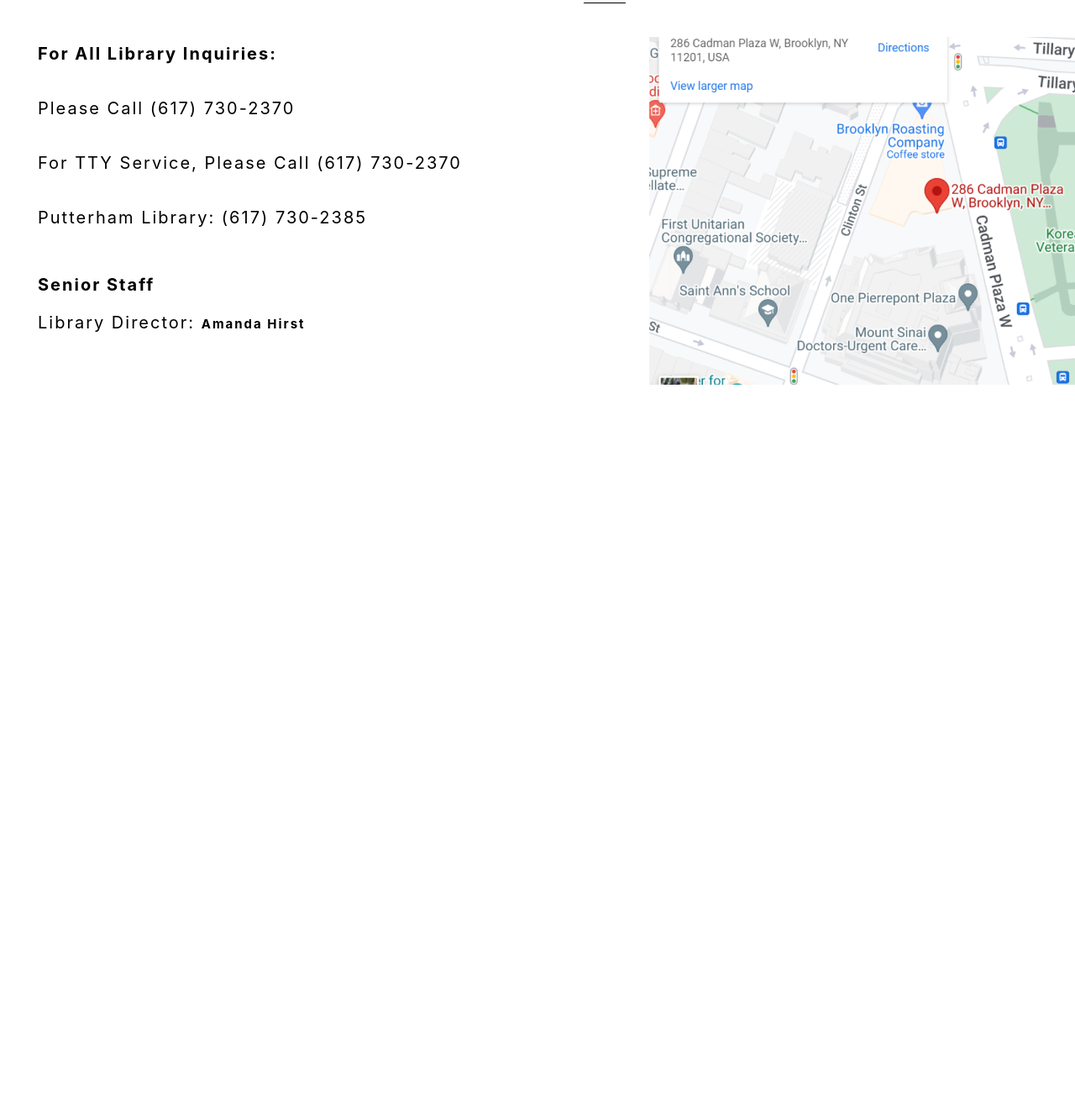
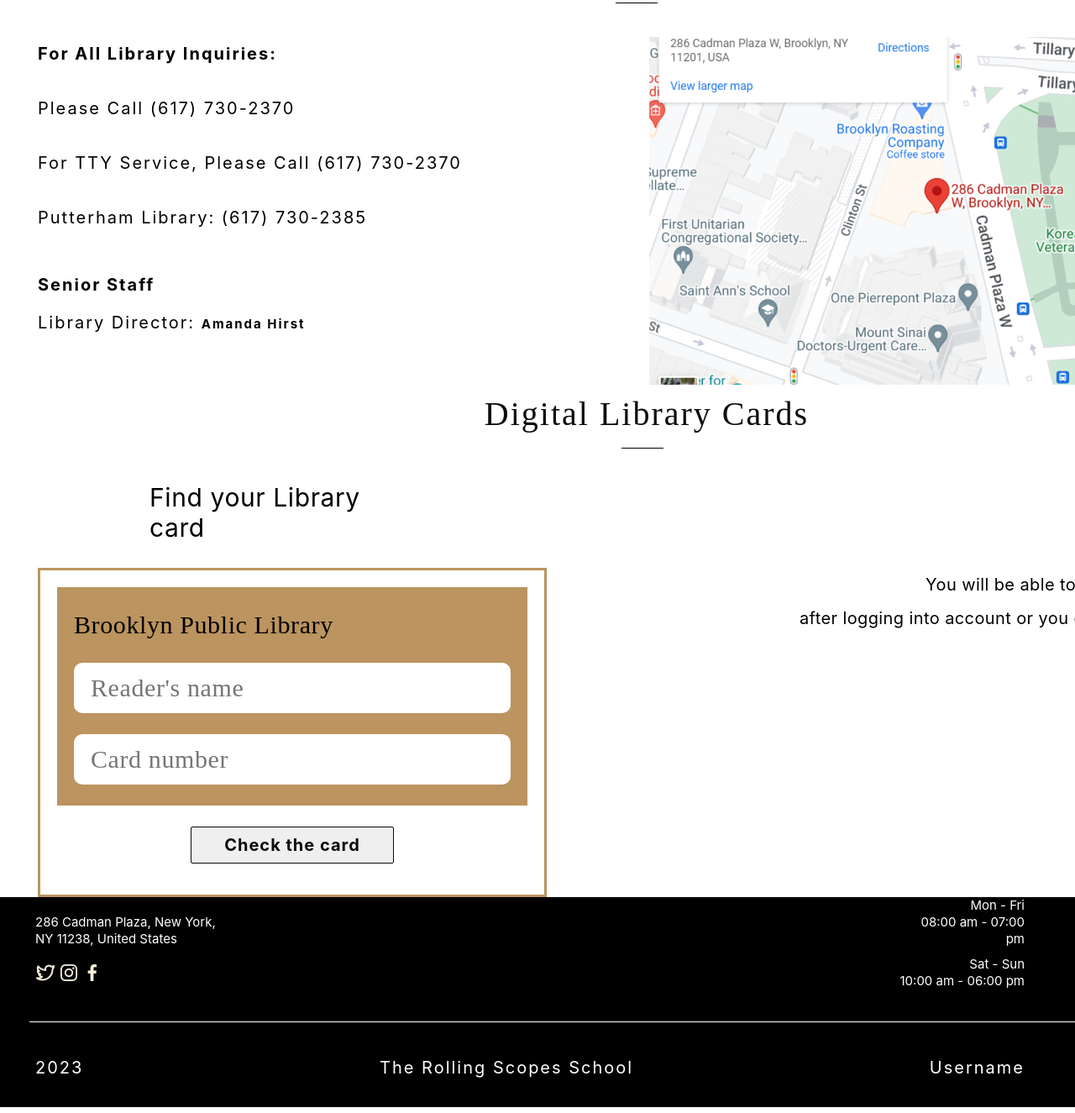
Before and after one commit to Alexeyqwe/proj, a plain HTML site: page library/index.html in a window 1280 px wide. Shown: the part 3804-5129 px from the top of the page at 84% size. Before the commit the page ends 4266 px from the top, so only its background shows below. Drawn offline with Linux system fonts and the light colour scheme.

Commit message:
ending project stage1

```diff
--- a/library/index.html
+++ b/library/index.html
@@ -206,7 +206,7 @@
                   <div class="menu">
                     <pre>Pineapple Cake</pre>
                     <div class="def"></div>
-                    <p>1$</p>
+                    <p>14$</p>
                   </div>
                 </div>
               </div>
@@ -236,6 +236,59 @@
             </div>
           </div>
         </section>
+        <section class="library" id="Library">
+          <div class="container">
+            <div class="library">
+              <div class="librarytext">
+                <h2>Digital Library Cards</h2>
+                <div class="tire"></div>
+              </div>
+              <div class="readtwo">
+                <p class="pf">Find your Library card</p>
+              <p class="readera">Get a reader card</p>
+              </div>
+              <div class="formflex">
+                <div class="form">
+                <form>
+                  <label for="name">Brooklyn Public Library</label>
+                  <input class="lib" type="text" id="name" placeholder="Reader's name">
+                  <input class="lib" type="number" id="number" placeholder="Card number">
+                </form>
+                <button type="button">Check the card</button>
+              </div>
+              <div class="reader">
+                <p class="readerb">You will be able to see a reader card <br> after logging into account or you can register a new <br> account</p>
+                <div class="buttons">
+                  <button type="button">Sign Up</button>
+                  <button type="button">Log in</button>
+                </div>
+              </div>
+              </div>
+            </div>
+          </div>
+        </section>
     </main>
+    <footer class="footer">
+        <div class="footerflex">
+          <div class="foooter">
+            <div class="textaa">286 Cadman Plaza, New York, NY 11238, United States</div>
+            <div class="textb">
+              <img src="images/u_twitter-alt.png" alt="">
+              <img src="images/u_instagram.png" alt="">
+              <img src="images/u_facebook-f.png" alt="">
+            </div>
+          </div>
+          <div class="foootertwo">
+            <p class="fone">Mon - Fri <br> 08:00 am - 07:00 pm</p>
+            <p class="ftwo">Sat - Sun <br> 10:00 am - 06:00 pm</p>
+          </div>
+        </div>
+        <div class="foottire"></div>
+        <div class="rsc">
+        <p>2023</p>
+        <p>The Rolling Scopes School</p>
+        <p>Username</p>
+        </div>
+    </footer>
   </body>
 </html>
--- a/library/style.css
+++ b/library/style.css
@@ -5,7 +5,6 @@
     text-decoration: none;
 }
 body{
-    background-color
 }
 .header{
     background-color: #0C0C0E;
@@ -569,8 +568,8 @@ text-transform: capitalize;
 }
 
 .contact h2{
+    margin-left: 60px;
 color: #0C0C0E;
-text-align: center;
 font-family: Forum;
 font-size: 40px;
 font-style: normal;
@@ -581,6 +580,7 @@ text-transform: capitalize;
 }
 
 .tiree{
+    margin-left: 75px;
 background: black;
 margin-top: 20px;
 width: 50px;
@@ -659,3 +659,263 @@ letter-spacing: 2px;
 text-transform: capitalize;
 margin-left: 25px;
 }
+
+.librarytext{
+margin-top: 15px;
+display: flex;
+flex-direction: column;
+align-items: center;
+}
+
+.librarytext h2{
+padding-left: 100px;
+color: #0C0C0E;
+text-align: center;
+font-family: Forum;
+font-size: 40px;
+font-style: normal;
+font-weight: 400;
+line-height: 40px; /* 100% */
+letter-spacing: 2px;
+text-transform: capitalize;
+}
+
+.tire{
+margin-left: 90px;
+width: 50px;
+height: 1px;
+flex-shrink: 0;
+background-color: black;
+}
+
+.library{
+    height: 515px;
+}
+
+.pf{
+padding-top: 40px;
+padding-right: 48px;
+margin-left: 158px;
+padding-bottom: 30px;
+color: #000;
+font-family: Inter;
+font-size: 30px;
+font-style: normal;
+font-weight: 400;
+line-height: normal;
+letter-spacing: 0.6px;
+}
+
+.form{
+margin-left: 25px;
+width: 600px;
+height: 386px;
+border: 3px solid #BB945F;
+background: #FFF;
+}
+
+form{
+
+display: flex;
+flex-direction: column;
+width: 560px;
+height: 260px;
+background: #BB945F;
+margin: 20px;
+}
+
+.form label{
+padding: 20px;
+color: #000;
+font-family: Forum;
+font-size: 30px;
+font-style: normal;
+font-weight: 400;
+line-height: 50px; /* 166.667% */
+letter-spacing: 0.6px;
+}
+
+.form input{
+margin-left: 20px;
+margin-bottom: 25px;
+border-radius: 10px;
+width: 500px;
+height: 66px;
+}
+
+.lib{
+    padding-left: 20px;
+color: #8E8E8E;
+font-family: Forum;
+font-size: 30px;
+font-style: normal;
+font-weight: 400;
+line-height: 50px; /* 166.667% */
+letter-spacing: 0.6px;
+}
+
+.form button{
+margin-left: 179px;
+margin-top: 5px;
+height: 44px;
+width: 242px;
+border-radius: 2px;
+border: 1px solid #0C0C0E;
+color: #0C0C0E;
+text-align: center;
+font-family: Inter;
+font-size: 20px;
+font-style: normal;
+font-weight: 700;
+line-height: normal;
+letter-spacing: 1px;
+}
+
+.reader{
+    text-align: right;
+    height: 235px;
+}
+
+.readera{
+    text-align: right;
+margin-top: 40px;
+margin-left: 730px;
+color: #000;
+font-family: Forum;
+font-size: 30px;
+font-style: normal;
+font-weight: 400;
+line-height: normal;
+letter-spacing: 0.6px;
+}
+
+.readerb{
+padding-bottom: 35px;
+color: #000;
+font-family: Inter;
+font-size: 20px;
+font-style: normal;
+font-weight: 400;
+line-height: 40px; /* 200% */
+letter-spacing: 0.4px;
+}
+
+.buttons button{
+height: 30px;
+width: 75px;
+color: #0C0C0E;
+text-align: center;
+font-family: Inter;
+font-size: 10px;
+font-style: normal;
+font-weight: 700;
+line-height: normal;
+letter-spacing: 1px;
+width: 75px;
+border-radius: 2px;
+border: 1px solid #0C0C0E;
+
+}
+
+.buttons{
+    gap: 20px;
+    justify-content: right;
+    display: flex;
+}
+
+.formflex{
+    width: 1440px;
+    display: flex;
+    justify-content: space-between;
+}
+
+.librarytext{
+    display: flex;
+
+}
+
+.readtwo{
+    width: 1440px;
+    display: flex;
+}
+
+.textaa{
+margin-left: 42px;
+padding-top: 20px;
+width: 229px;
+flex-shrink: 0;
+color: #FFF;
+font-family: Inter;
+font-size: 15px;
+font-style: normal;
+font-weight: 400;
+line-height: 20px;
+}
+
+footer{
+    margin-top: 80px;
+    background: black;
+    height: 250px;
+}
+
+.textb{
+    margin-left: 42px;
+    margin-top: 18px;
+    row-gap: 15px;
+}
+
+.foottire{
+margin-top: 38px;
+margin-left: 35px;
+background-color: white;
+width: 1440px;
+height: 1px;
+}
+
+.footerflex{
+display: flex;
+justify-content: space-between;
+}
+
+.foootertwo{
+color: #FFF;
+text-align: right;
+font-family: Inter;
+font-size: 15px;
+font-style: normal;
+font-weight: 400;
+line-height: 20px;
+smargin-top: 20px;
+margin-right: 60px;
+}
+
+.fone{
+    padding-bottom: 5px;
+    text-align: right;
+    width: 149px;
+}
+
+.ftwo{
+    padding-top: 5px;
+    text-align: right;
+    width: 149px;
+}
+
+.rsc p{
+padding-left: 42px;
+padding-right: 60px;
+color: white;
+text-align: center;
+font-family: Inter;
+font-size: 20px;
+font-style: normal;
+font-weight: 400;
+line-height: 20px; /* 100% */
+letter-spacing: 2px;
+}
+
+.rsc{
+    padding: 44px 0;
+    display: flex;
+    justify-content: space-between;
+}
```
Also changed, not shown: library/images/u_facebook-f.png (added), library/images/u_instagram.png (added), library/images/u_twitter-alt.png (added).
